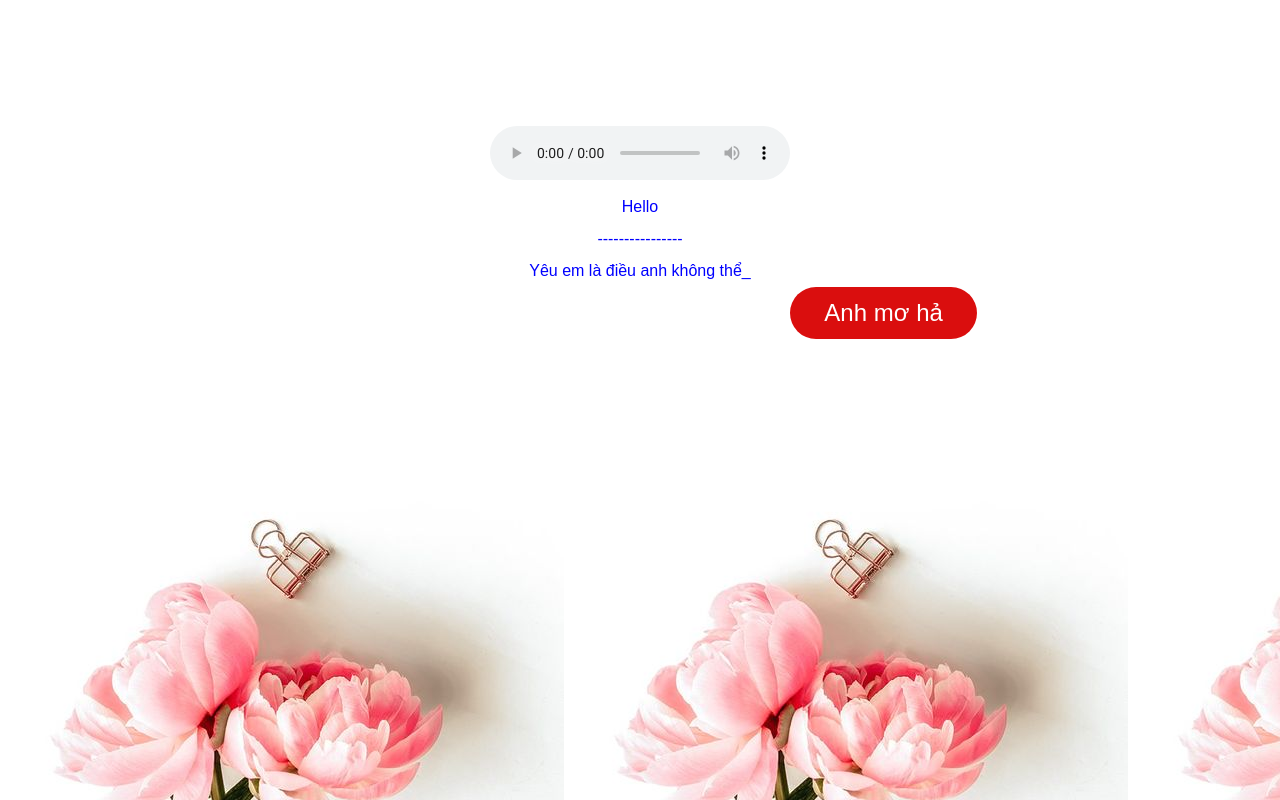
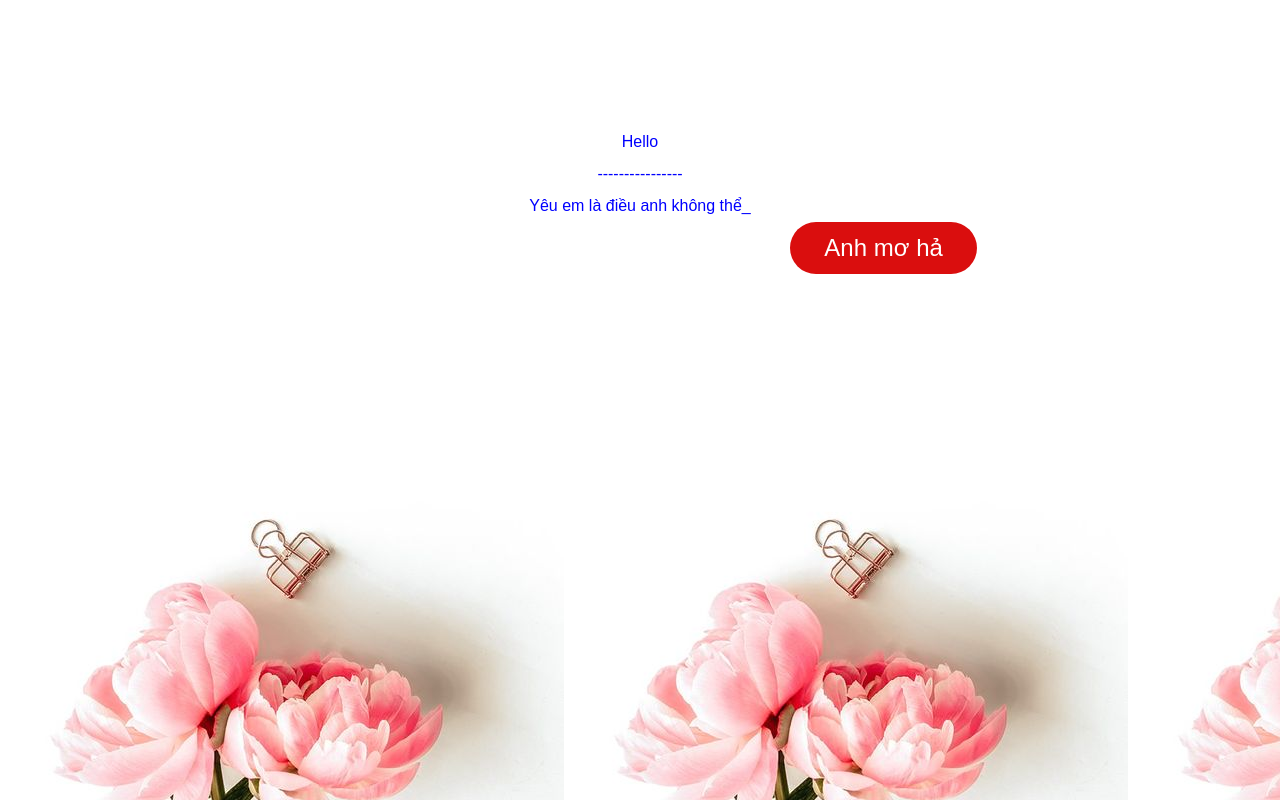
Before and after one commit to thientuyen227/thientuyen227.github.io, a plain HTML site: page index.html in a window 1280 px wide. Drawn offline with Linux system fonts and the light colour scheme.

Commit message:
Update index.html

```diff
--- a/index.html
+++ b/index.html
@@ -27,7 +27,6 @@
             </div>
         </div>
         <div class="wrapper">
-                <audio controls src="./image/nhac.mp3" ></audio>
                 <body onload="type()">
                 <div id="scr"></div>
                 </body>
```
